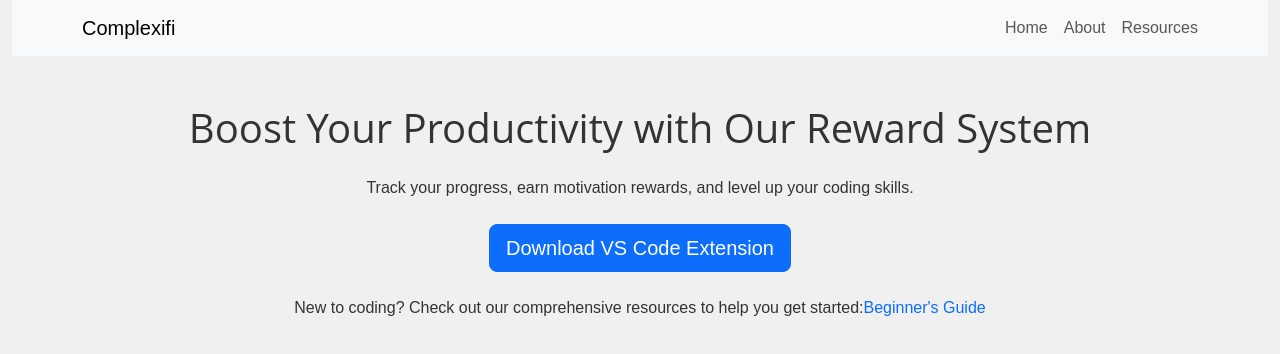
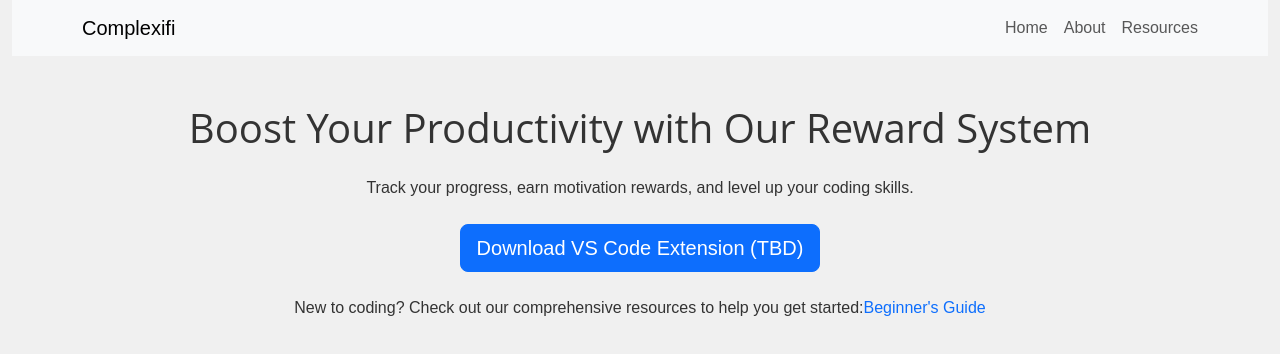
Before and after one commit to Shadid516/complexifi, a React (Vite) app: page / in a window 1280 px wide. Shown: the top 354 px of the page. Built offline with nearby package versions, Linux system fonts and the light colour scheme.

Commit message:
Update Home.jsx

```diff
--- a/src/Home.jsx
+++ b/src/Home.jsx
@@ -8,7 +8,7 @@ function Home() {
   <h1 className="text-center mb-4">Boost Your Productivity with Our Reward System</h1>
   <p className="text-center mb-4">Track your progress, earn motivation rewards, and level up your coding skills.</p>
   <div className="text-center mb-4">
-    <a href="#" className="btn btn-primary btn-lg">Download VS Code Extension</a>
+    <a href="#" className="btn btn-primary btn-lg">Download VS Code Extension (TBD)</a>
   </div>
   <p className="text-center">
     New to coding? Check out our comprehensive resources to help you get started:
```
